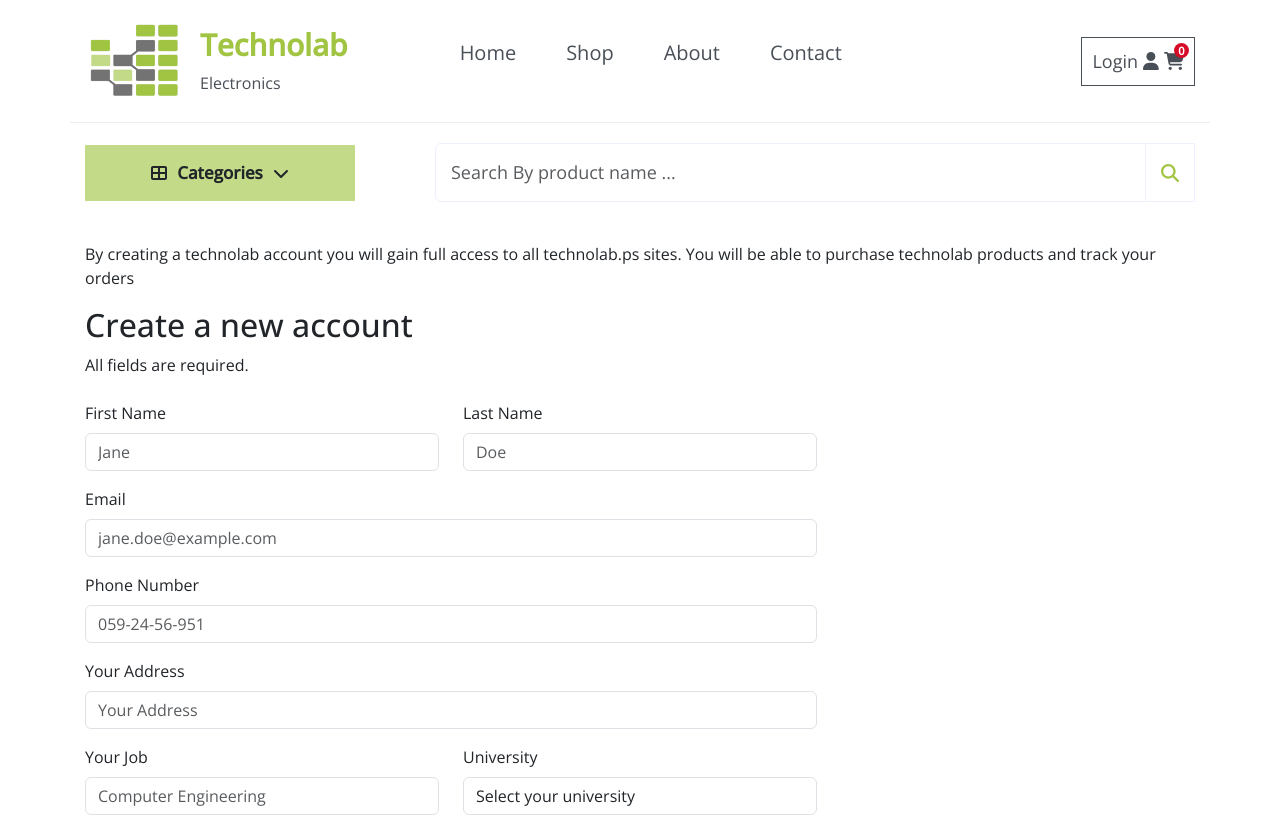
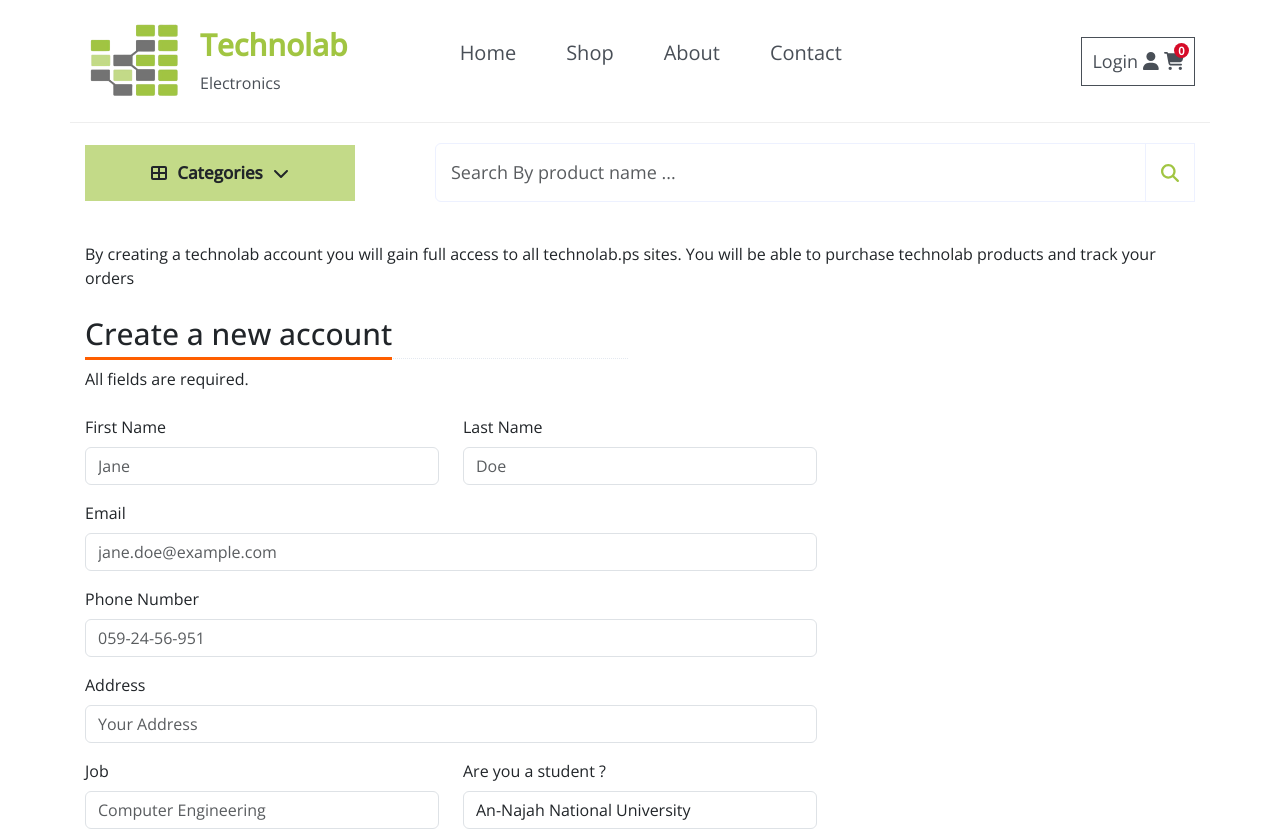
Before and after one commit to ShahdBilal7/technolab, a React (Create React App) app: page /technolab/register in a window 1280 px wide. Shown: the top 830 px of the page. Built offline with nearby package versions, Linux system fonts and the light colour scheme.

Commit message:
Registration page

```diff
--- a/src/Pages/Register.jsx
+++ b/src/Pages/Register.jsx
@@ -1,10 +1,9 @@
 
 import { Form } from 'react-bootstrap';
-import { Link } from "react-router-dom"
 import logo from "../Components/Assets/logo.png";
 const Register = () => {
-  const Universitys = ["Al-Quds University",
-    "  An-Najah National University",
+  const Universitys = ["  An-Najah National University",
+    "Al-Quds University",
     "Bethlehem University",
     "Birzeit University",
     "Palestine Polytechnic University (PPU)"]
@@ -20,10 +19,12 @@ const Register = () => {
           </div>
         </div>
         <div className="row mb-4">
-          <div class="col-md-6">
-            <h2>
+          <div className=" col-md-6">
+            <div className='headline mb-2'>
+              <h2  >
                 Create a new account
               </h2>
+            </div>
             <p>All fields are required.</p>
           </div>
         </div>
@@ -49,18 +50,18 @@ const Register = () => {
                 <Form.Control type="tel" placeholder="059-24-56-951" required />
               </Form.Group>
               <Form.Group className="mb-3">
-                    <Form.Label>Your Address</Form.Label>
+                <Form.Label>Address</Form.Label>
                 <Form.Control type="text" placeholder="Your Address" required />
               </Form.Group>
               <div className='row'>
                 <Form.Group className="mb-3 col-md-6">
-                      <Form.Label>Your Job</Form.Label>
+                  <Form.Label>Job</Form.Label>
                   <Form.Control type="text" placeholder="Computer Engineering" required />
                 </Form.Group>
                 <Form.Group className="mb-3 col-md-6">
-                      <Form.Label>University</Form.Label>
+                  <Form.Label>Are you a student ? </Form.Label>
                   <Form.Control as="select" required>
-                        <option value="" >Select your university</option>
+                    <option value="najah" disabled >Select your university</option>
                     {Universitys.map((university, index) => (
                       <option key={index} value={university}>
                         {university}
--- a/src/index.css
+++ b/src/index.css
@@ -42,6 +42,10 @@ img{
 .sub:hover {
   background-color: #7b9731;
 }
+.form-control:focus {
+  border-color: var(--main-color);
+  box-shadow: 0 0 0 0.25rem rgba(76, 175, 80, 0.25); /* Change this to your desired focus box-shadow */
+}
 .container {
   padding-left: 15px;
   padding-right: 15px;
```
Lines whose indentation alone changed are shown as unchanged.
